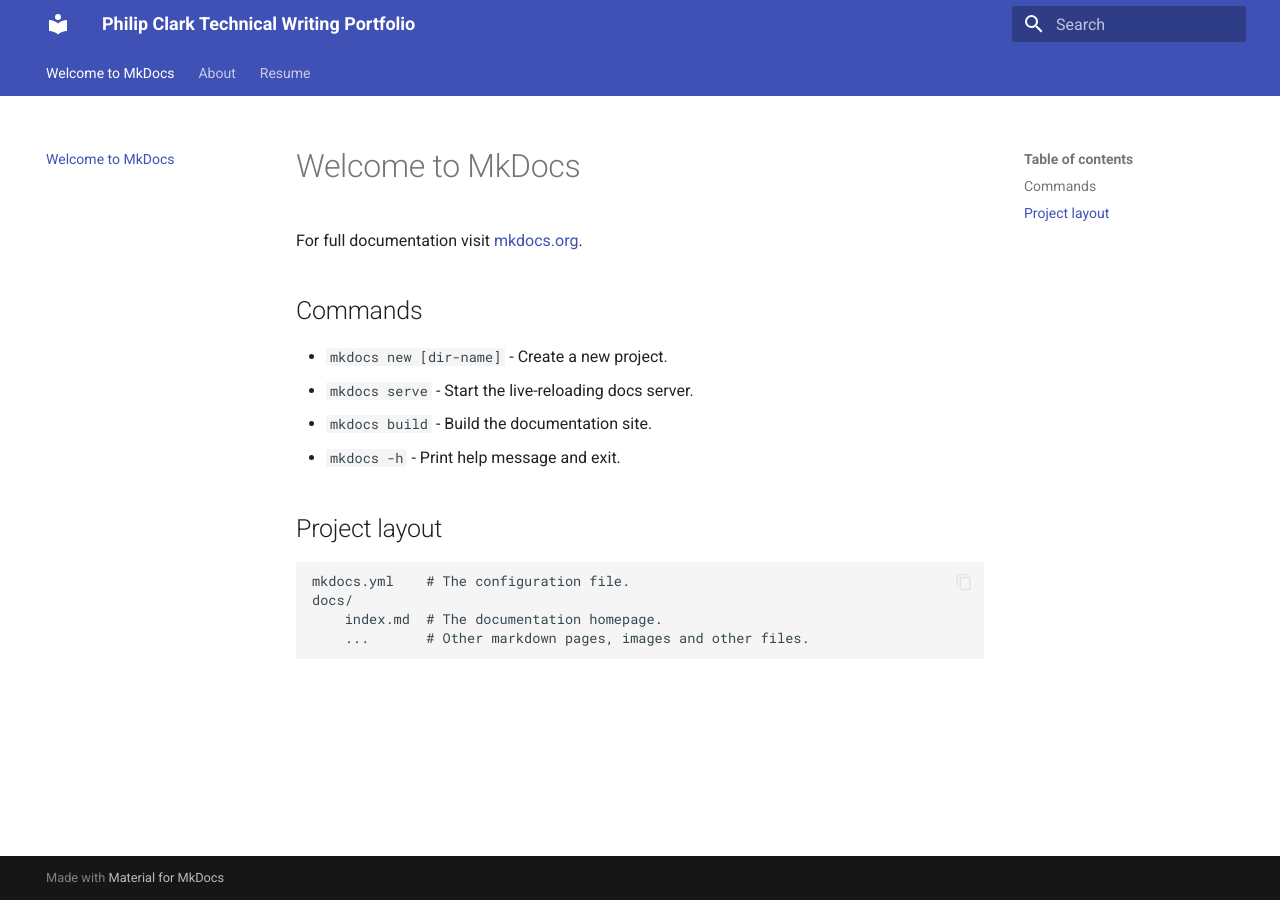
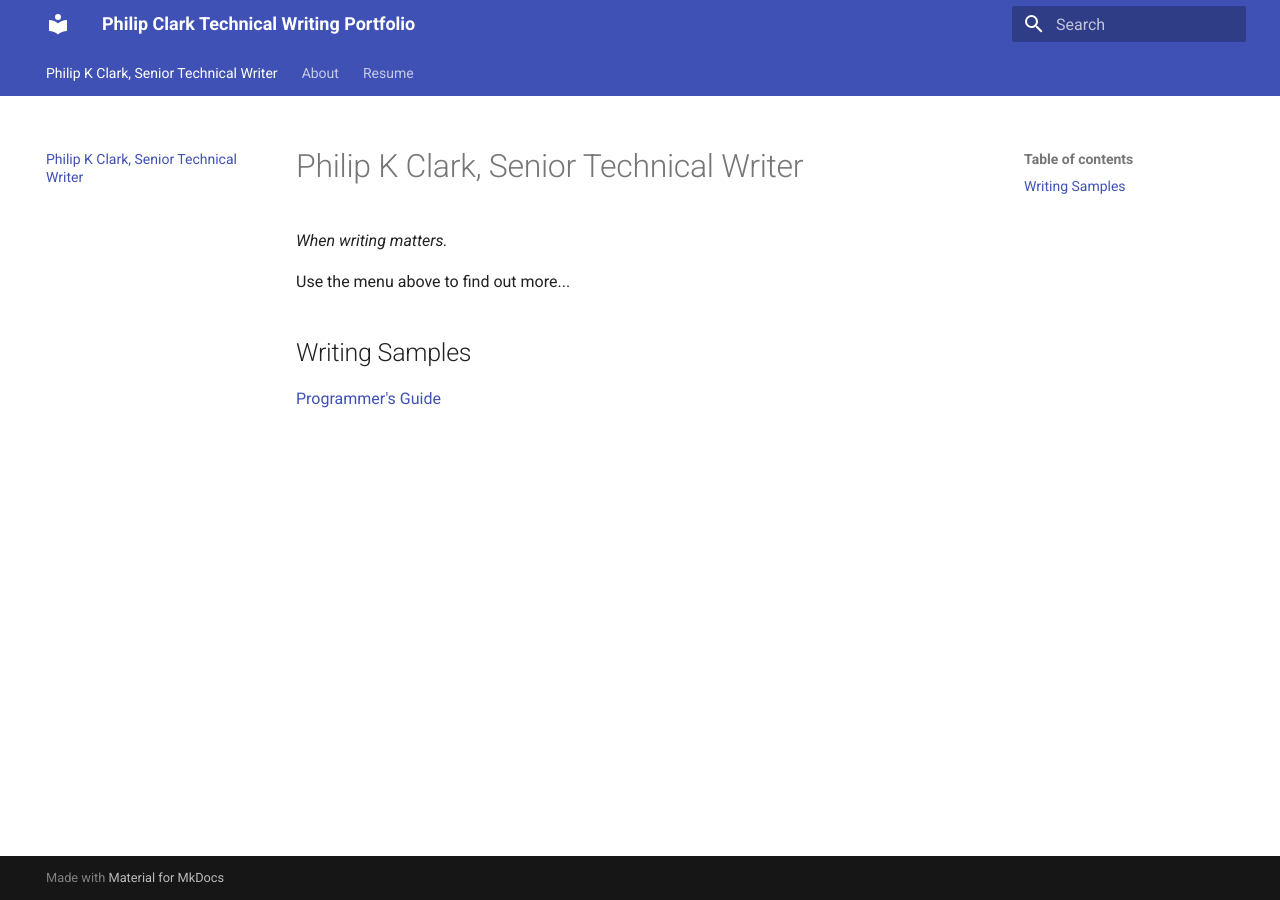
Before and after one commit to pclark22/tech-writing-portfolio, an MkDocs documentation site: the page built from docs/index.md, in a window 1280 px wide. Built offline with MkDocs 1.6.1 and Material for MkDocs 9.7.7, drawn with Linux system fonts in a browser that asks for light colours.

Commit message:
Added PDF

```diff
--- a/docs/index.md
+++ b/docs/index.md
@@ -1,17 +1,9 @@
-# Welcome to MkDocs
+# Philip K Clark, Senior Technical Writer
+*When writing matters.*
 
-For full documentation visit [mkdocs.org](https://www.mkdocs.org).
+Use the menu above to find out more...
 
-## Commands
+## Writing Samples
+<a href="samples/DOF_Connectivity_Programmers_Guide_C.pdf" target="_blank">Programmer's Guide</a>
 
-* `mkdocs new [dir-name]` - Create a new project.
-* `mkdocs serve` - Start the live-reloading docs server.
-* `mkdocs build` - Build the documentation site.
-* `mkdocs -h` - Print help message and exit.
-
-## Project layout
-
-    mkdocs.yml    # The configuration file.
-    docs/
-        index.md  # The documentation homepage.
-        ...       # Other markdown pages, images and other files.
+<!-- For full documentation visit [mkdocs.org](https://www.mkdocs.org). -->
```
Also changed, not shown: 1 other file.
